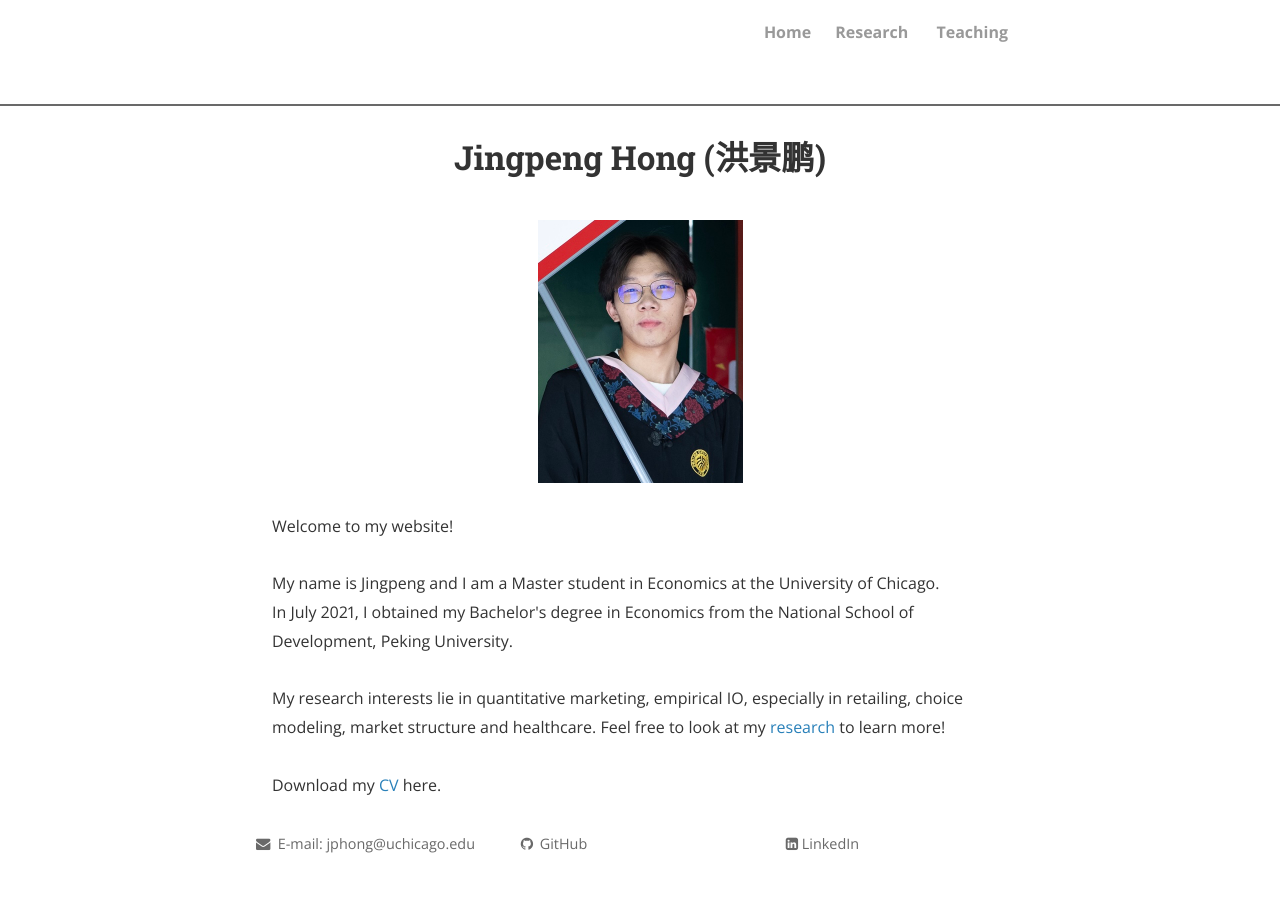
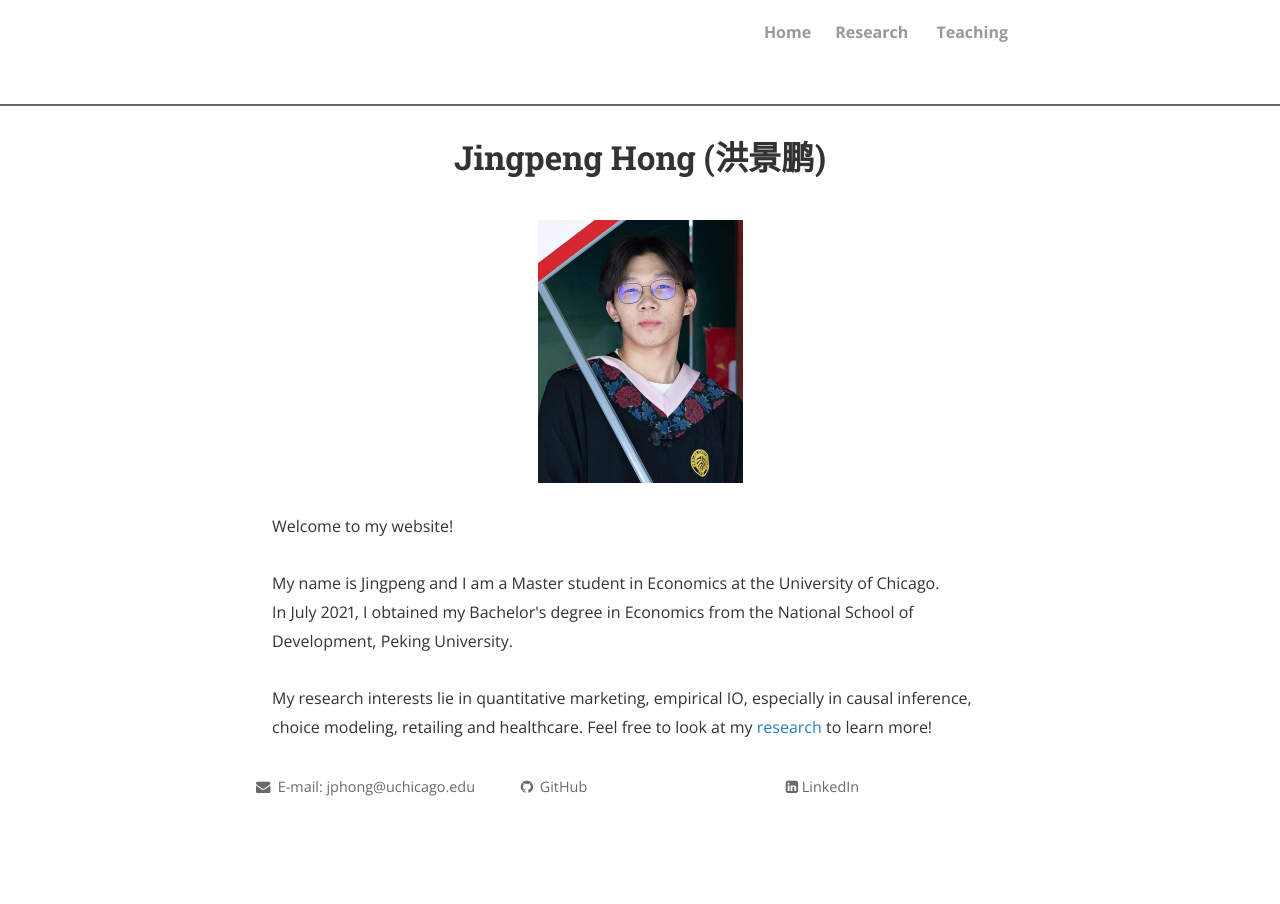
Before and after one commit to JingpengHong/JingpengHong.github.io, a Jekyll site: the page built from index.html, in a window 1280 px wide. Built offline with Jekyll 4.4.1, drawn with Linux system fonts in a browser that asks for light colours; nearby versions of some CDN libraries; the list of posts is cut into pages by our own code; comment, search, counter and statistics services are not loaded; a style sheet for code colours, icons or effects is not loaded.

Commit message:
Update index.html

```diff
--- a/index.html
+++ b/index.html
@@ -20,7 +20,5 @@
 <br>
 In July 2021, I obtained my Bachelor's degree in Economics from the National School of Development, Peking University.
 <br><br>
-My research interests lie in quantitative marketing, empirical IO, especially in retailing, choice modeling, market structure and healthcare. Feel free to look at my <a href="https://JingpengHong.github.io/research" target="_self">research</a> to learn more!
-<br><br>
-Download my <a href="https://JingpengHong.github.io/files/Jingpeng_CV.pdf">CV</a> here.
+My research interests lie in quantitative marketing, empirical IO, especially in causal inference, choice modeling, retailing and healthcare. Feel free to look at my <a href="https://JingpengHong.github.io/research" target="_self">research</a> to learn more!
 </div>
```
